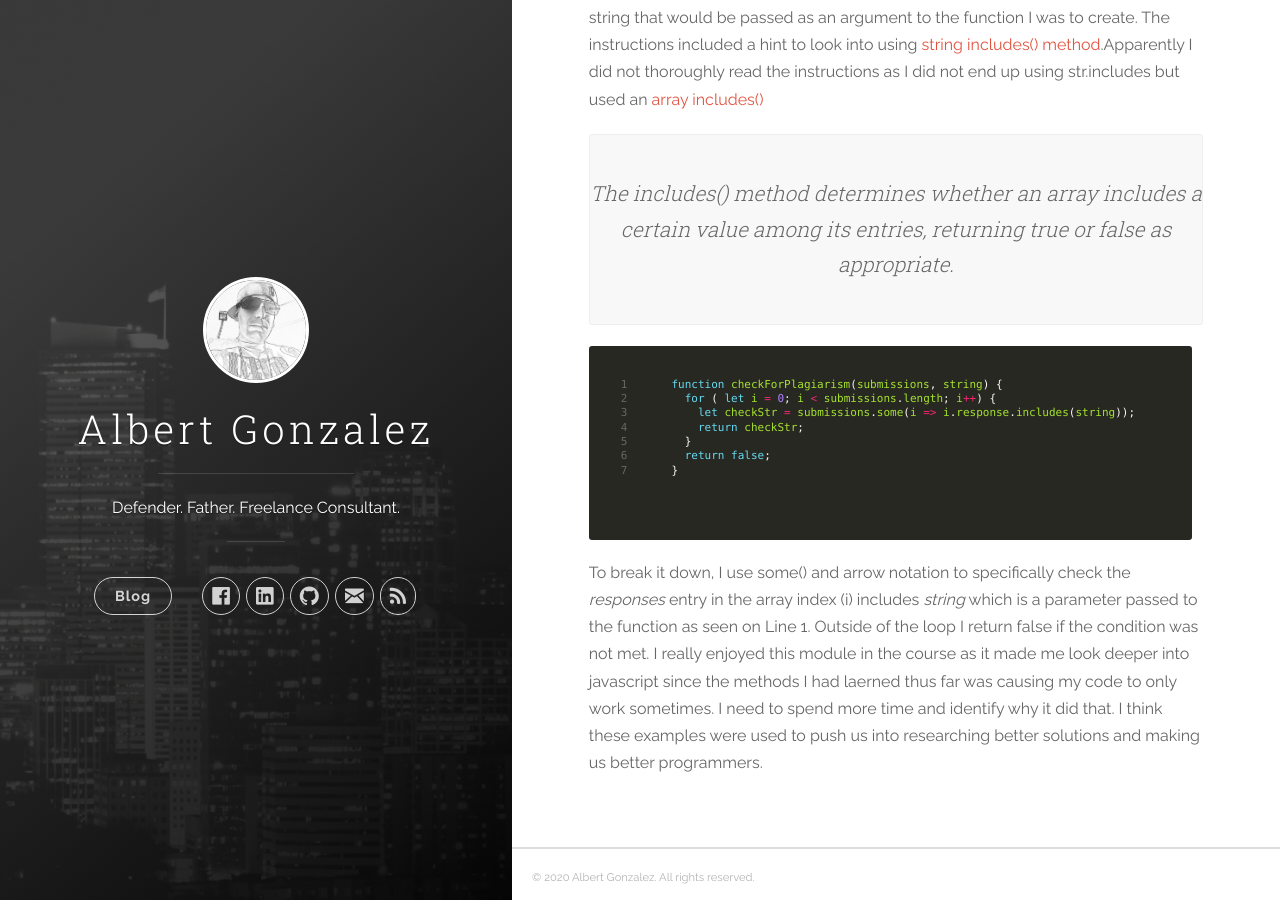
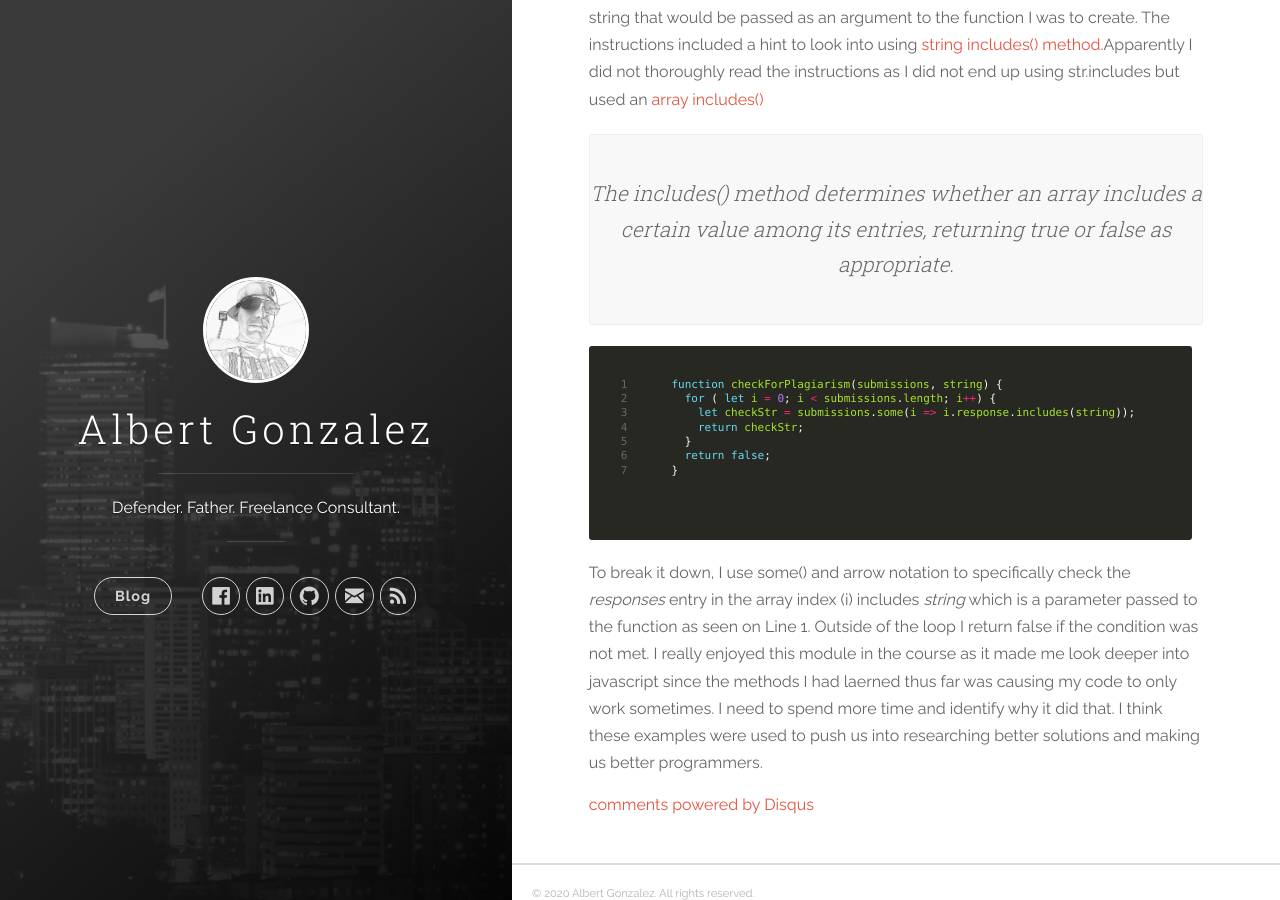
Before and after one commit to agonzal/agonzal.github.io, a Jekyll site: the page built from _posts/2020-09-13-some-filter-javascript.markdown, in a window 1280 px wide and 900 px high, scrolled down 1857 px. Built offline with Jekyll 4.4.1, drawn with Linux system fonts in a browser that asks for light colours; comment, search, counter and statistics services are not loaded; some of the changed lines change nothing that is shown.

Commit message:
disqus enabled

```diff
--- a/_config.yml
+++ b/_config.yml
@@ -4,7 +4,7 @@
 url: 'http://agonzal.github.io'
 baseurl: ''
 # google_analytics: 'UA-XXXXXX-X'
-# disqus_shortname: 'your-disqus-name'
+disqus_shortname: 'albgnz'
 
 author:
   name: 'Albert Gonzalez'
```
